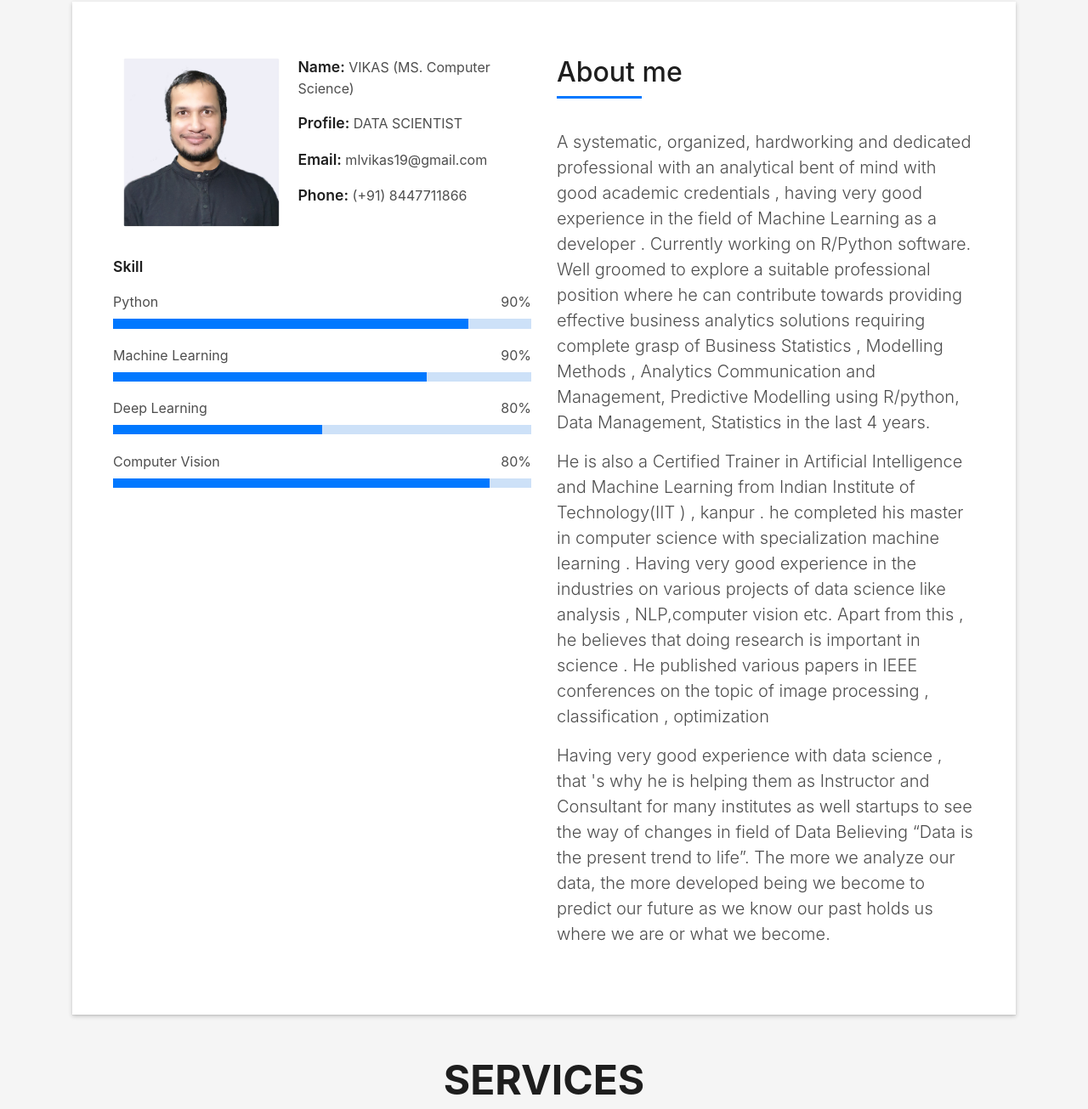
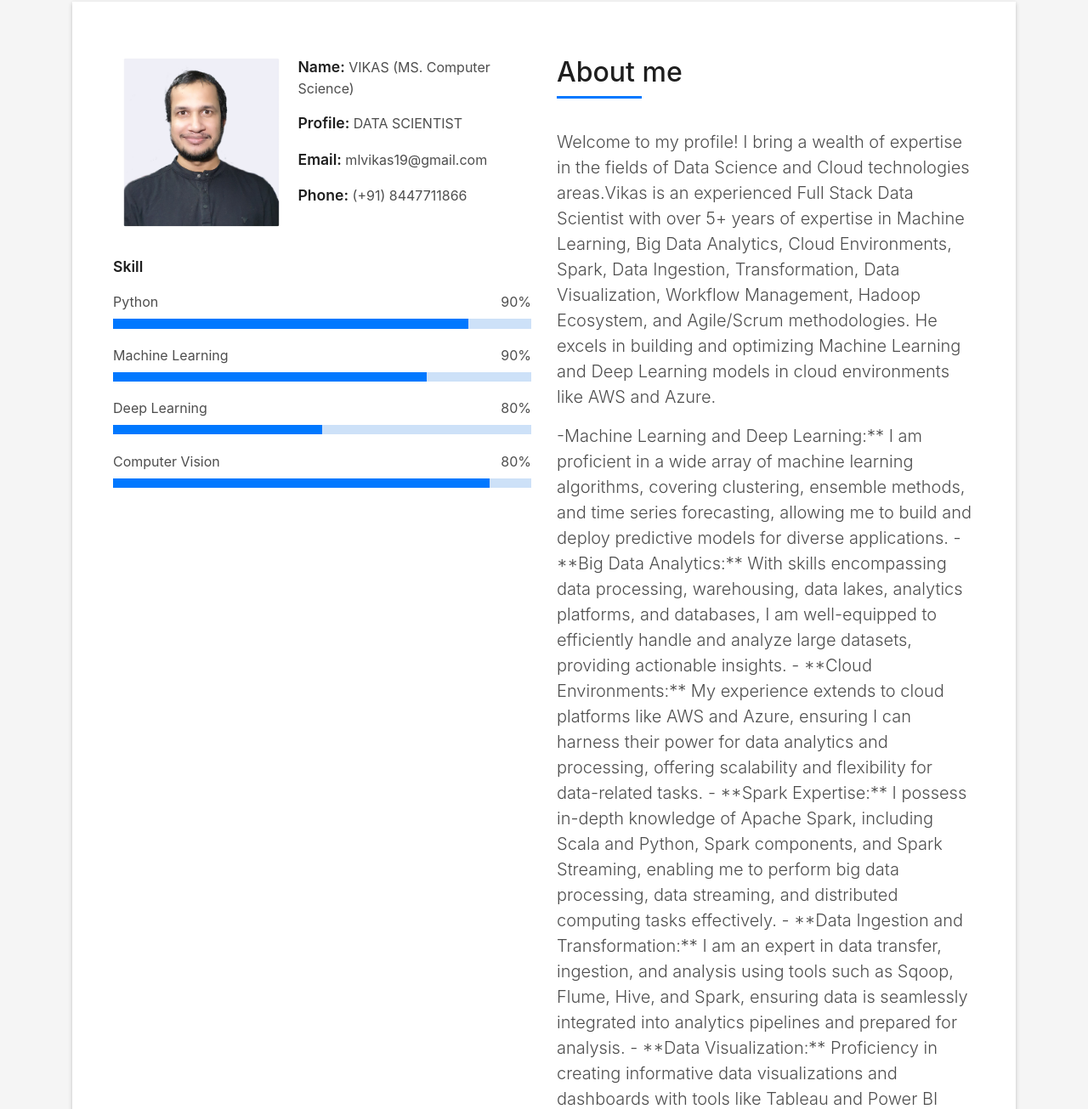
Before and after one commit to VIKASAI/vikas-ai, a plain HTML site: page Vikas/index.html in a window 1280 px wide. Shown: the part 862-2167 px from the top of the page at 85% size. Drawn offline with Linux system fonts and the light colour scheme; files whose address does not match are found by name.

Commit message:
Update index.html

```diff
--- a/Vikas/index.html
+++ b/Vikas/index.html
@@ -134,24 +134,31 @@
                     </h5>
                   </div>
                   <p class="lead">
-                    A systematic, organized, hardworking and dedicated professional with an analytical bent of mind with
-                    good academic credentials , having very good experience in the field of Machine Learning as a developer .
-                    Currently working on R/Python software. Well groomed to explore a suitable professional position
-                    where he can contribute towards providing effective business analytics solutions
-                    requiring complete grasp of Business Statistics , Modelling Methods , Analytics Communication and Management,
-                     Predictive Modelling using R/python, Data Management, Statistics in the last 4 years.
+                  Welcome to my profile! I bring a wealth of expertise in the fields of Data Science and Cloud technologies areas.Vikas is an experienced Full Stack Data Scientist with over 5+ years of expertise in Machine Learning, Big Data Analytics, Cloud Environments, Spark, Data Ingestion, Transformation, Data Visualization, Workflow Management, Hadoop Ecosystem, and Agile/Scrum methodologies.
+                  He excels in building and optimizing Machine Learning and Deep Learning models in cloud environments like AWS and Azure.
                   </p>
                   <p class="lead">
-                    He is also a Certified Trainer in Artificial Intelligence and Machine Learning from Indian Institute of Technology(IIT ) , kanpur .
-                    he completed his master in computer science with specialization machine learning .
-                    Having very good experience in the industries on various projects of data science like analysis , NLP,computer vision etc.
-                    Apart from this , he believes that doing research is important in science .
-                    He published various papers in IEEE conferences on the topic of image processing , classification , optimization
+                   -Machine Learning and Deep Learning:** I am proficient in a wide array of machine learning algorithms, covering clustering, ensemble methods, and time series forecasting, allowing me to build and deploy predictive models for diverse applications.
+- **Big Data Analytics:** With skills encompassing data processing, warehousing, data lakes, analytics platforms, and databases, I am well-equipped to efficiently handle and analyze large datasets, providing actionable insights.
+
+- **Cloud Environments:** My experience extends to cloud platforms like AWS and Azure, ensuring I can harness their power for data analytics and processing, offering scalability and flexibility for data-related tasks.
+
+- **Spark Expertise:** I possess in-depth knowledge of Apache Spark, including Scala and Python, Spark components, and Spark Streaming, enabling me to perform big data processing, data streaming, and distributed computing tasks effectively.
+
+- **Data Ingestion and Transformation:** I am an expert in data transfer, ingestion, and analysis using tools such as Sqoop, Flume, Hive, and Spark, ensuring data is seamlessly integrated into analytics pipelines and prepared for analysis.
+
+- **Data Visualization:** Proficiency in creating informative data visualizations and dashboards with tools like Tableau and Power BI ensures that insights are conveyed clearly and effectively to non-technical stakeholders.
+
+- **Workflow Management:** My familiarity with MLOps tools and job management and orchestration ensures that the end-to-end process of deploying machine learning models and data analytics workflows is managed efficiently.
+
+- **Hadoop Ecosystem Understanding:** I possess a deep understanding of Hadoop components and YARN concepts, making me well-suited for working with large-scale distributed data processing and storage systems.
+
+- **Agile and Scrum:** My experience with agile methodologies and Scrum, alongside tools like Jira and Confluence, allows me to effectively manage data analytics and machine learning projects in a collaborative and agile manner
                   </p>
                   <p class="lead">
-                    Having very good experience with data science , that 's why he is helping them as Instructor and Consultant for many institutes as well startups to see the way of changes in field of  Data
-                    Believing “Data is the present trend to life”. The more we analyze our data, the more developed being we become to predict our future as we know our past holds us where we are or what we become.
-                  </p>
+                    With a solid foundation in Data Science and Cloud technologies, Vikas has collaborated with numerous clients and worked on various edtech/startup projects, serving as an Artificial Intelligence Consultant. He holds a certification in Artificial Intelligence and Machine Learning from the esteemed Indian Institute of Technology (IIT) Kanpur and holds a master's degree in computer science with a specialization in machine learning.
+
+If you're interested in collaborating with Vikas or would like to learn more about his expertise, please feel free to connect with him at mlvikas19@gmail.com.
                 </div>
               </div>
             </div>
```
